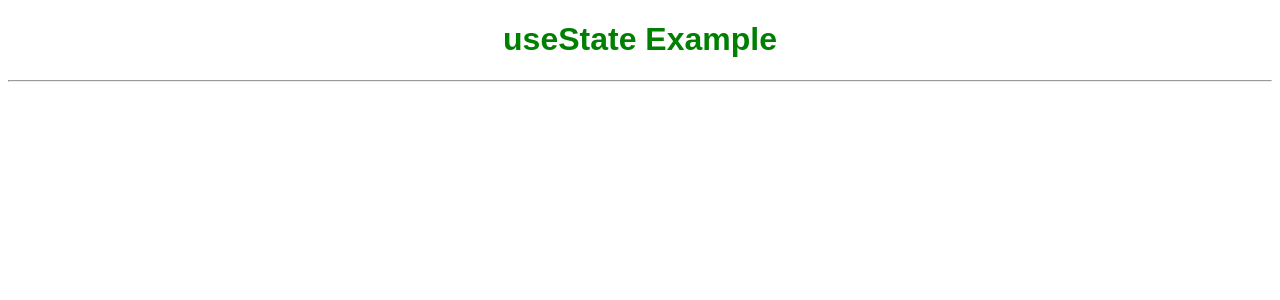
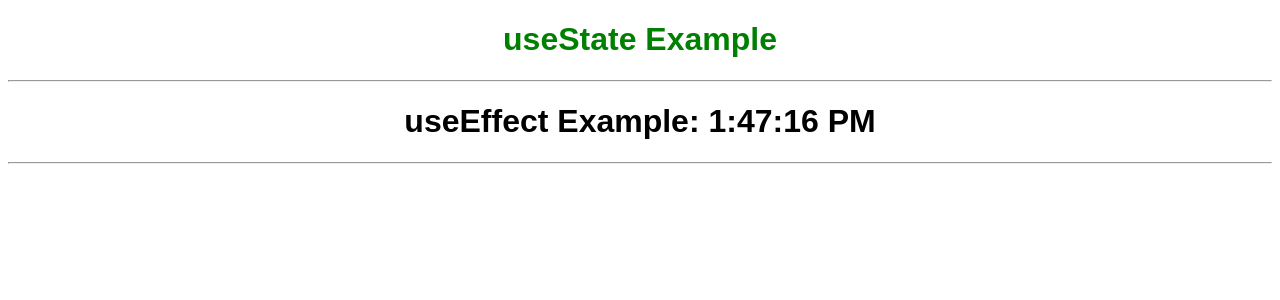
Before and after one commit to manuel-valles/react-hooks-in-depth, a React (Vite) app: page / in a window 1280 px wide. Shown: the top 300 px of the page. Built offline with nearby package versions, Linux system fonts and the light colour scheme.

Commit message:
Basic Hook: useEffect

```diff
--- a/src/App.js
+++ b/src/App.js
@@ -1,12 +1,15 @@
 import React from 'react';
 import { render } from 'react-dom';
-import State from './State';
+import EffectComponent from './Effect';
+import StateComponent from './State';
 
 const App = () => {
   return (
     <React.StrictMode>
       <div className="App">
-        <State />
+        <StateComponent />
+        <hr />
+        <EffectComponent />
         <hr />
       </div>
     </React.StrictMode>
--- /dev/null
+++ b/src/Effect.js
@@ -0,0 +1,14 @@
+import React, { useState, useEffect } from 'react';
+
+const EffectComponent = () => {
+  const [time, setTime] = useState(new Date());
+
+  useEffect(() => {
+    const timer = setTimeout(() => setTime(new Date()), 1000);
+    return () => clearTimeout(timer);
+  });
+
+  return <h1>useEffect Example: {time.toLocaleTimeString()}</h1>;
+};
+
+export default EffectComponent;
```
Also changed, not shown: 1 other file (tests, documents, lock files or other folders).
